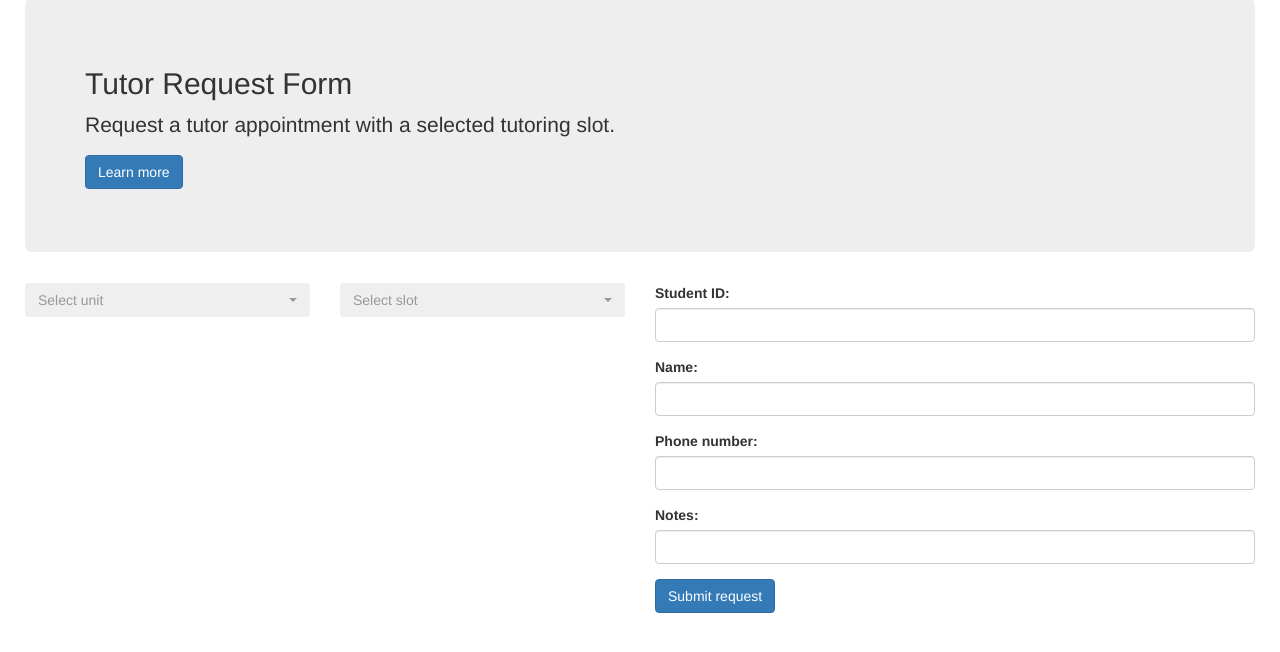
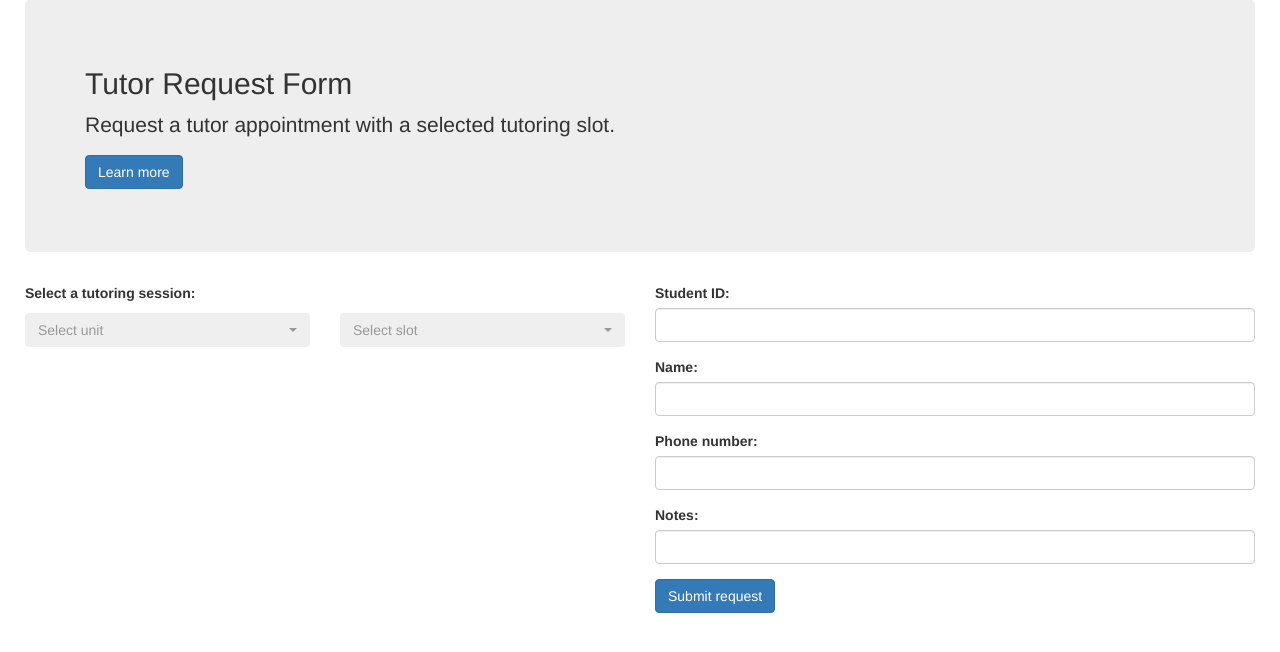
Before and after one commit to chehanr/tutreq, a Django app: page / in a window 1280 px wide. Shown: the part 83-735 px from the top of the page. Run offline with Django 3.2, Linux system fonts and the light colour scheme; data that the repository does not hold is empty; parts of the project's set-up code (start-up, migrations or seed data) failed here and were passed over; some libraries are stand-ins or nearby versions.

Commit message:
Added an input label on top of slots.

```diff
--- a/core/templates/request_form.html
+++ b/core/templates/request_form.html
@@ -36,6 +36,9 @@
                 <div class="row">
                     <div class="col-md-12">
                         <div class="row">
+                            <div class="col-md-12">
+                                <p><strong>Select a tutoring session:</strong></p>
+                            </div>
                             <div class="col-md-6">
                                 {% include '__items/select_units.html' %}
                             </div>
```
